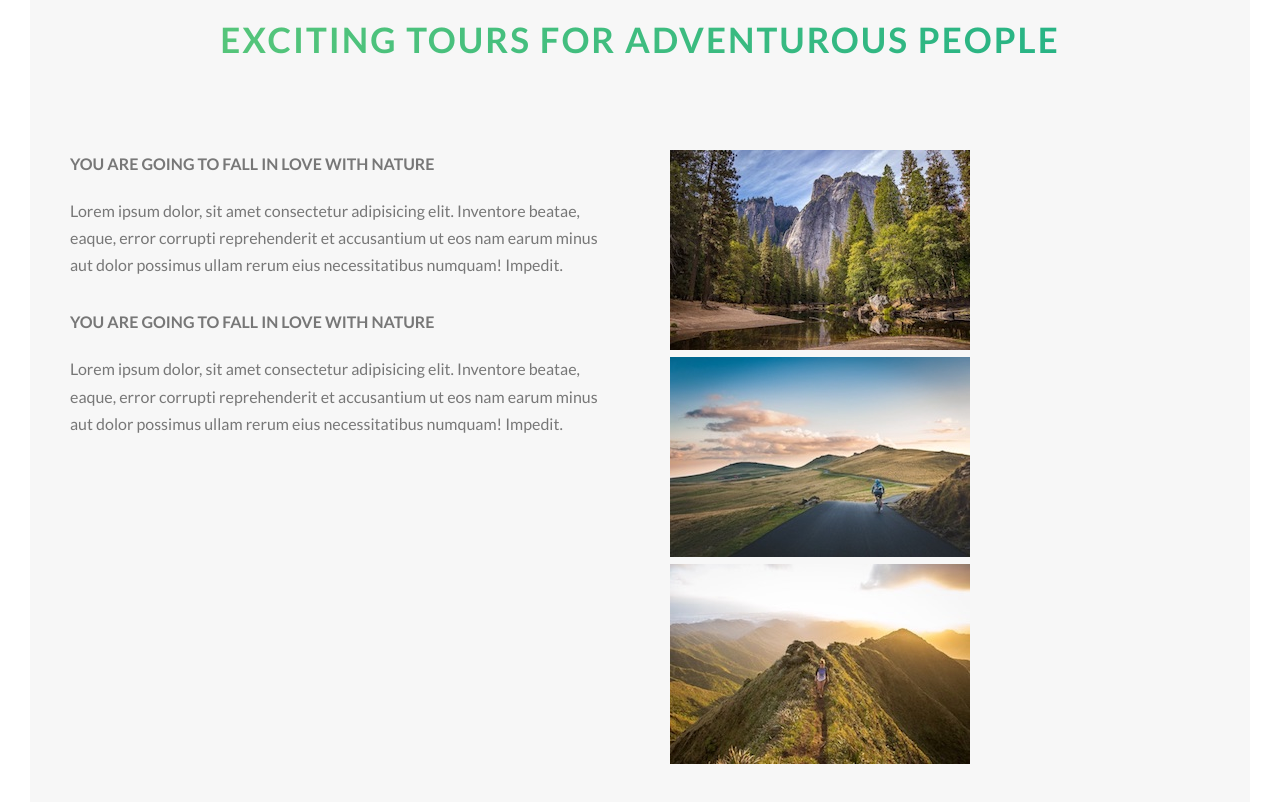
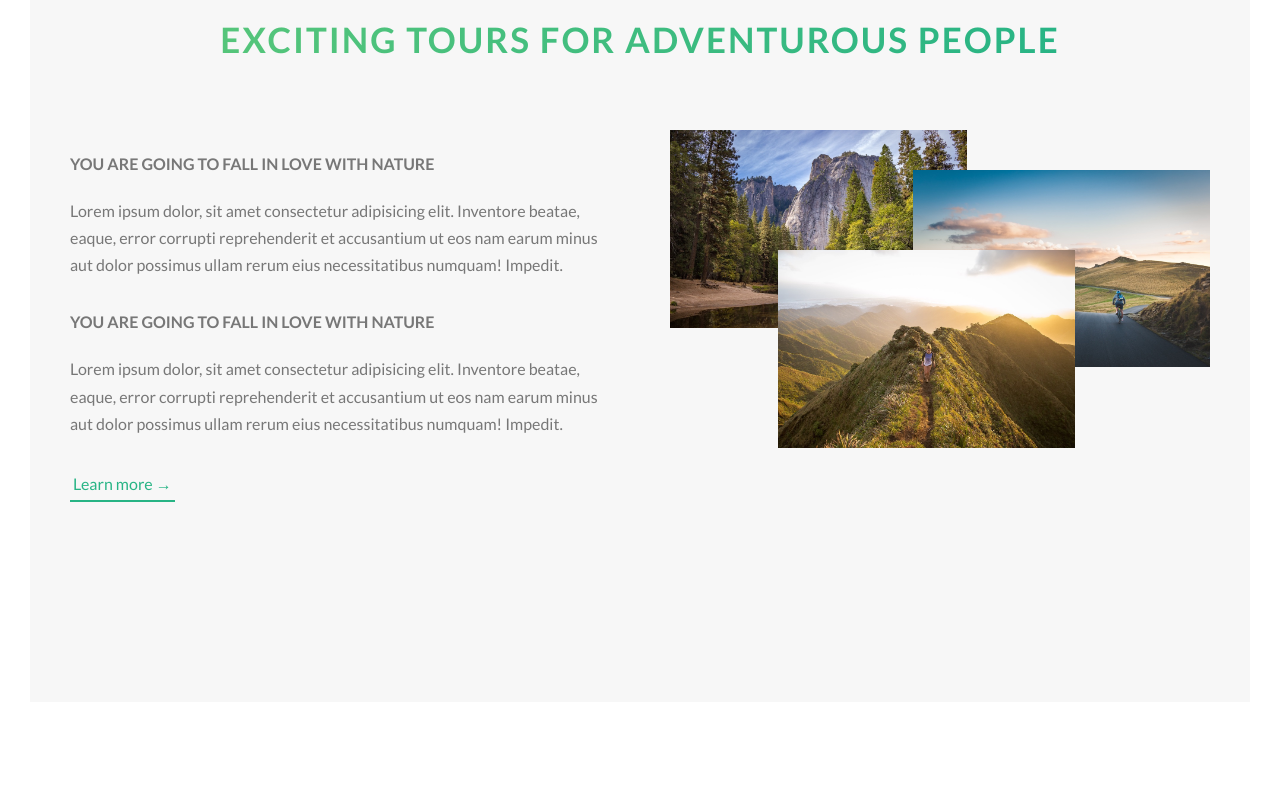
Before and after one commit to abilityekpat/Natours, a plain HTML site: page index.html in a window 1280 px wide. Shown: the part 820-1622 px from the top of the page. After the commit the page ends 1552 px from the top, so only its background shows below. Drawn offline with Linux system fonts and the light colour scheme.

Commit message:
grid-picture

```diff
--- a/css/style.css
+++ b/css/style.css
@@ -200,6 +200,7 @@ body{
 .col-1-of-2{
     width: calc((100% - 60px) / 2);
 
+
 }
 
 .col-1-of-2:not(:last-child){
@@ -223,6 +224,70 @@ body{
 
 .paragraph:not(:last-child){
     margin-bottom: 30px;
+}
+
+.btn-text{
+    color: #28b485;
+    text-decoration: none;
+    display: inline-block;
+    border-bottom: 2px solid #28b485;
+    padding: 3px;
+    font-size: 16px;
+    transition: all .2s;
+
+}
+
+.btn-text:hover{
+    background-color: #28b485;
+    color: #f7f7f7;
+    transform: translateY(-2px);
+    box-shadow: 0 10px 20px #777;
+}
+
+.composition{
+    position: relative;
+
+}
+
+.photo{
+    width: 55%;
+    position: absolute;
+    /* z-index: 10; */
+}
+.first{
+    left: 0;
+    top: -20px;
+    /* transition: all 2s; */
+
+}
+
+.first:hover{
+    z-index: 20;
+    transform: scale(1px);
+    /* border: 10px solid #55c57a; */
+    /* padding: 20px; */
+}
+
+.second{
+    right: 0;
+    top: 20px;
+}
+
+.second:hover{
+    z-index: 20;
+    border: 10px solid #55c57a;
+    /* padding: 20px; */
+}
+
+.third{
+    left: 20%;
+    top: 100px;
+}
+
+.third:hover{
+    z-index: 20;
+    /* border: 10px solid #55c57a; */
+    /* padding: 20px; */
 }
 
 
--- a/index.html
+++ b/index.html
@@ -39,21 +39,25 @@
                    <h3 class="heading-tertiary margin-bottom-20px">You are going to fall in love with nature</h3>
                    <p class="paragraph">Lorem ipsum dolor, sit amet consectetur adipisicing elit. Inventore beatae, eaque, error corrupti reprehenderit et accusantium ut eos nam earum minus aut dolor possimus ullam rerum eius necessitatibus numquam! Impedit.</p>
 
+                   <h3 class="heading-tertiary  margin-bottom-20px">You are going to fall in love with nature</h3>
+                   <p class="paragraph">Lorem ipsum dolor, sit amet consectetur adipisicing elit. Inventore beatae, eaque, error corrupti reprehenderit et accusantium ut eos nam earum minus aut dolor possimus ullam rerum eius necessitatibus numquam! Impedit.</p>
+
+                   <a href="#" class="btn-text">Learn more &rarr;</a>
+                </div>
 
 
-                   <h3 class="heading-tertiary  margin-bottom-20px">You are going to fall in love with nature</h3>
-                   <p class="paragraph">Lorem ipsum dolor, sit amet consectetur adipisicing elit. Inventore beatae, eaque, error corrupti reprehenderit et accusantium ut eos nam earum minus aut dolor possimus ullam rerum eius necessitatibus numquam! Impedit.</p>
-                </div>
                 <div class="col-1-of-2 picture">
-                   <div class="first">
-                    <img src="img/nat-1.jpg" alt="first">
-                   </div>
-                   <div class="second">
-                    <img src="img/nat-2.jpg" alt="second">
-                   </div>
-                   <div class="third">
-                    <img src="img/nat-3.jpg" alt="Third">
-                   </div>
+                    <div class="composition">
+
+                            <img src="img/nat-1-large.jpg" alt="first" class="first photo">
+
+
+                            <img src="img/nat-2-large.jpg" alt="second" class="second photo">
+
+
+                            <img src="img/nat-3-large.jpg" alt="Third" class="third photo">
+
+                    </div>
                 </div>
             </div>
 
```
